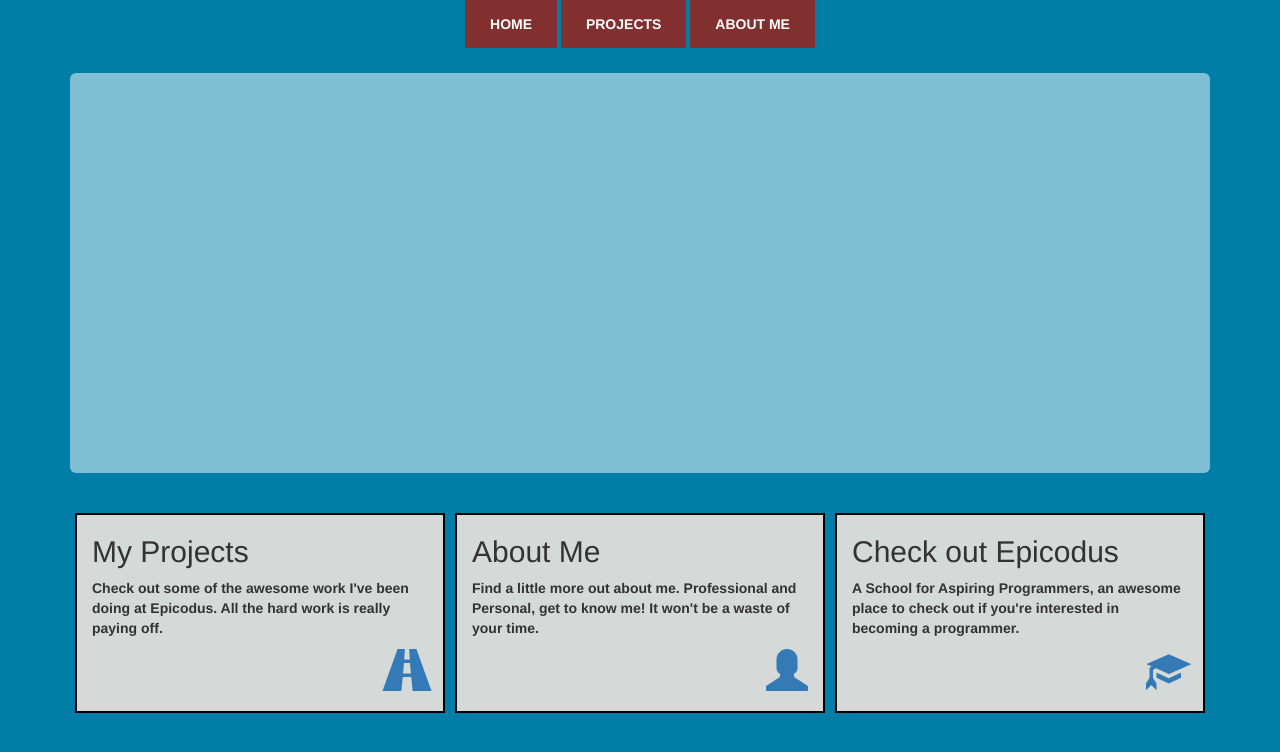
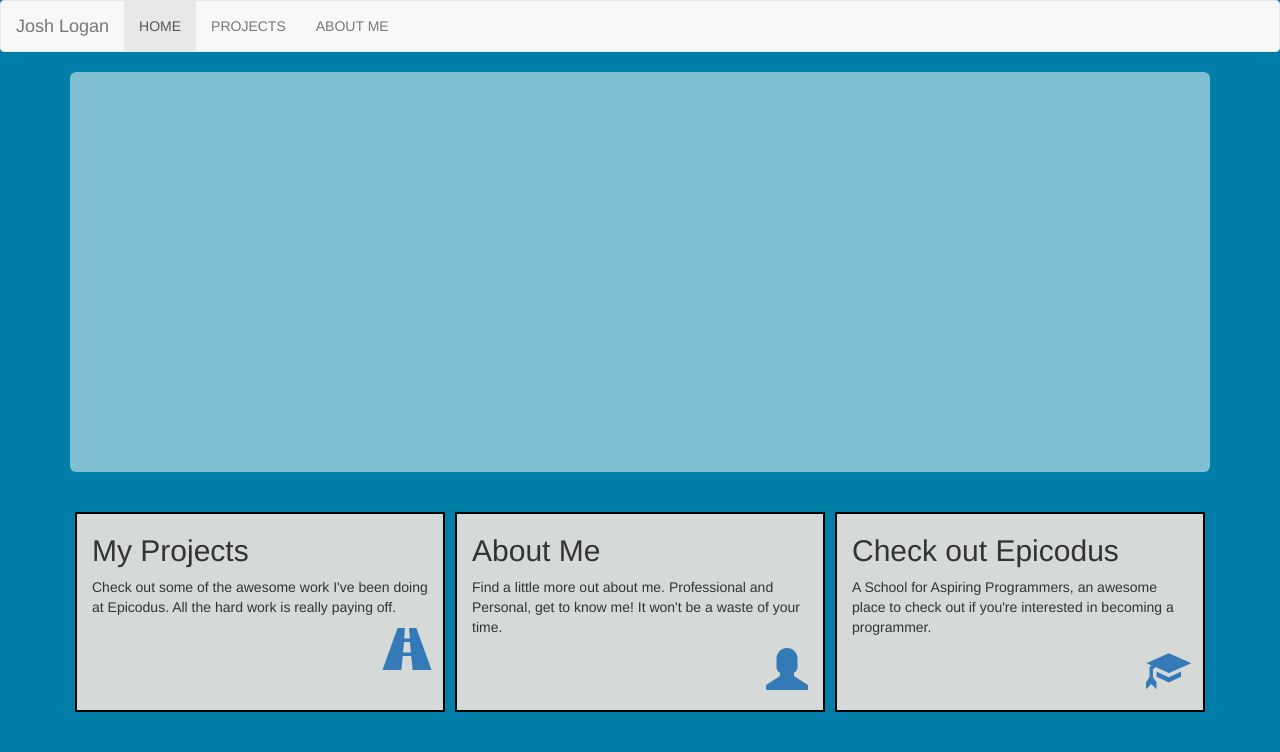
Before and after one commit to vladtheinhaler23/Personal-Portfolio, a plain HTML site: page index.html in a window 1280 px wide. Drawn offline with Linux system fonts and the light colour scheme.

Commit message:
added a Bootstrap Navbar and removed css buttons

```diff
--- a/index.html
+++ b/index.html
@@ -10,12 +10,23 @@
 
   </head>
   <body>
-
-    <ul>
+    <nav class="navbar navbar-default">
+      <div class="container-fluid">
+        <div class="navbar-header">
+          <a class="navbar-brand" href="#">Josh Logan</a>
+        </div>
+        <ul class="nav navbar-nav">
+          <li class="active"><a href="index.html">HOME</a></li>
+          <li><a href="projects.html">PROJECTS</a></li>
+          <li><a href="about-me.html">ABOUT ME</a></li>
+        </ul>
+      </div>
+    </nav>
+    <!-- <ul>
       <li><a class="menu-bar" href="index.html"><strong>HOME</strong></a></li>
       <li><a class="menu-bar" href="projects.html"><strong>PROJECTS</stron></a></li>
       <li><a class="menu-bar" href="about-me.html"><strong>ABOUT ME</strong></a></li>
-    </ul>
+    </ul> -->
     <div class="container">
       <div class="jumbotron">
 
```
